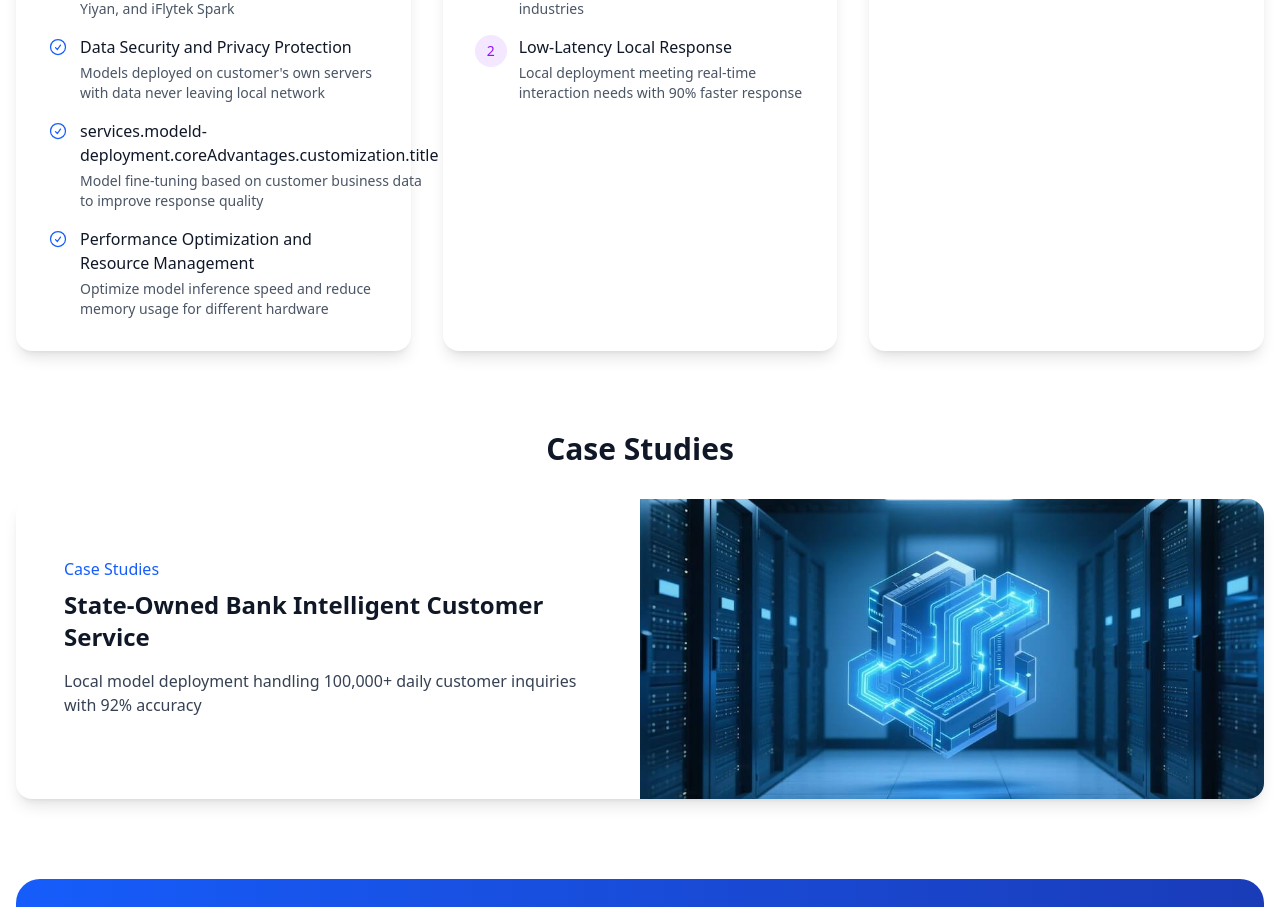
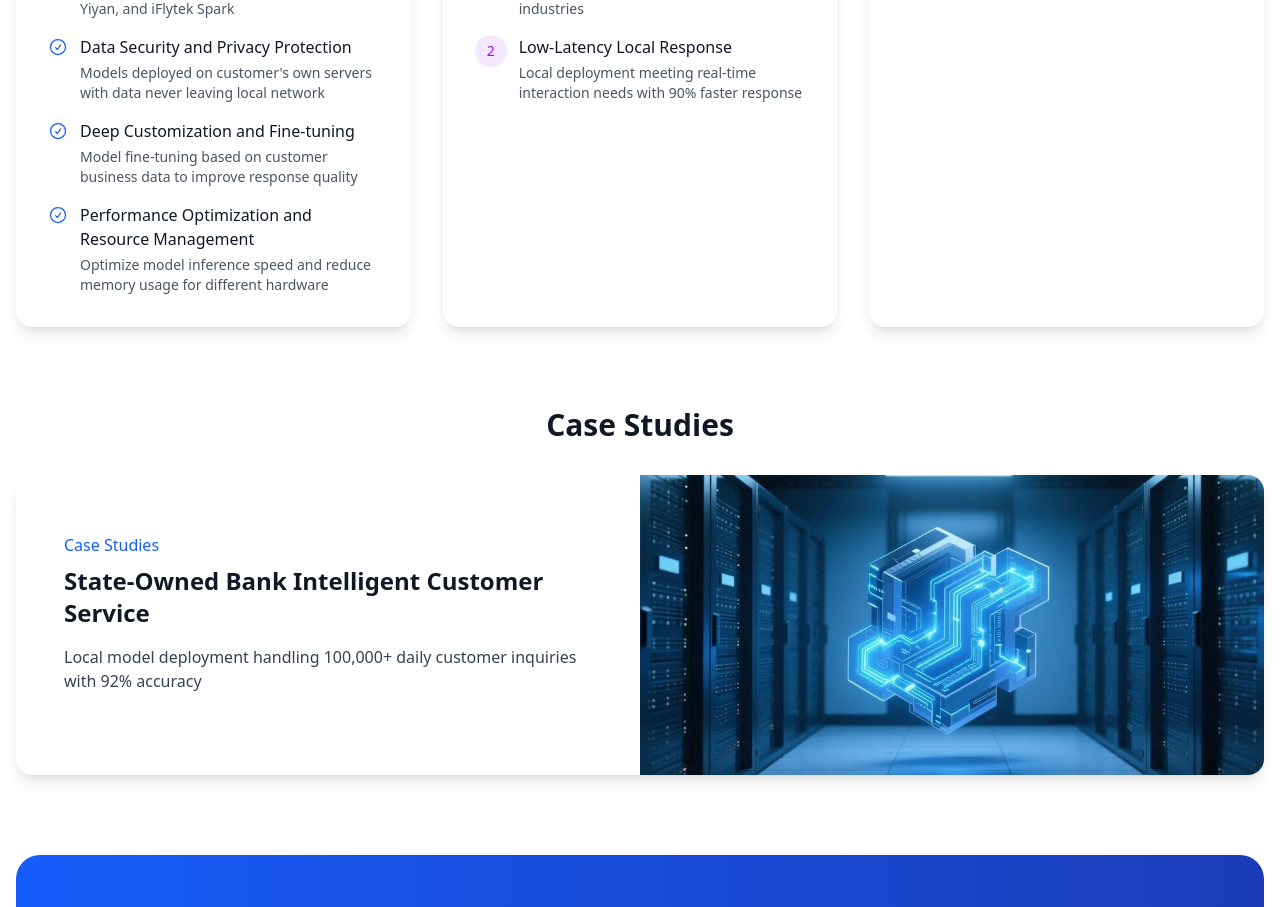
Before and after one commit to m9ai/m9ai.github.io, a Next.js app: page /en/services/model-deployment in a window 1280 px wide. Shown: the part 870-1777 px from the top of the page. Built offline with nearby package versions, Linux system fonts and the light colour scheme.

Commit message:
fix: invalid key

```diff
--- a/src/data/services.ts
+++ b/src/data/services.ts
@@ -28,7 +28,7 @@ export const services: Service[] = [
     coreAdvantages: [
       { titleKey: 'model-deployment.coreAdvantages.supportAllModels.title', descriptionKey: 'model-deployment.coreAdvantages.supportAllModels.description' },
       { titleKey: 'model-deployment.coreAdvantages.dataSecurity.title', descriptionKey: 'model-deployment.coreAdvantages.dataSecurity.description' },
-      { titleKey: 'modeld-deployment.coreAdvantages.customization.title', descriptionKey: 'model-deployment.coreAdvantages.customization.description' },
+      { titleKey: 'model-deployment.coreAdvantages.customization.title', descriptionKey: 'model-deployment.coreAdvantages.customization.description' },
       { titleKey: 'model-deployment.coreAdvantages.performanceOptimization.title', descriptionKey: 'model-deployment.coreAdvantages.performanceOptimization.description' }
     ],
     scenarios: [
```
